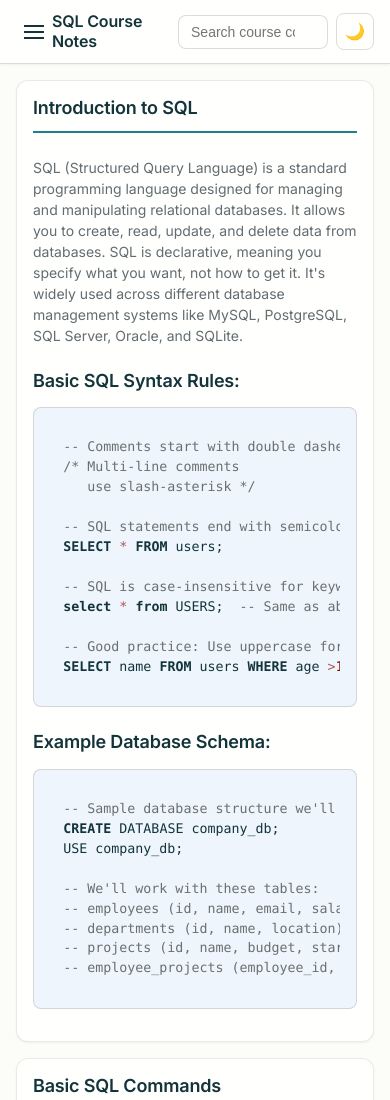
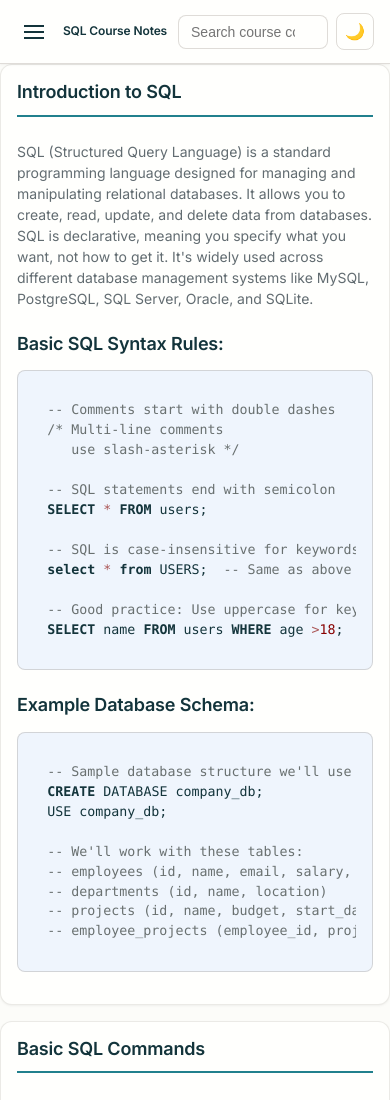
Before and after one commit to Kumarswamy-palakuri/sql-notes, a plain HTML site: page index.html in a window 390 px wide. Shown: the top 1100 px of the page. Drawn offline with nearby package versions, Linux system fonts and the light colour scheme.

Commit message:
Update style.css

```diff
--- a/style.css
+++ b/style.css
@@ -1170,7 +1170,9 @@ body {
   .header__actions {
     gap: var(--space-8);
   }
-
+  .content-wrapper {
+    padding: 0px;
+  }
   .nav-title {
     font-size: var(--font-size-xs);
   }
@@ -1179,7 +1181,11 @@ body {
     font-size: var(--font-size-xl);
   }
 }
-
+@media (max-width: 400px) {
+  .header__title {
+    font-size: 12px;
+  }
+}
 /* Smooth scrolling */
 html {
   scroll-behavior: smooth;
```
